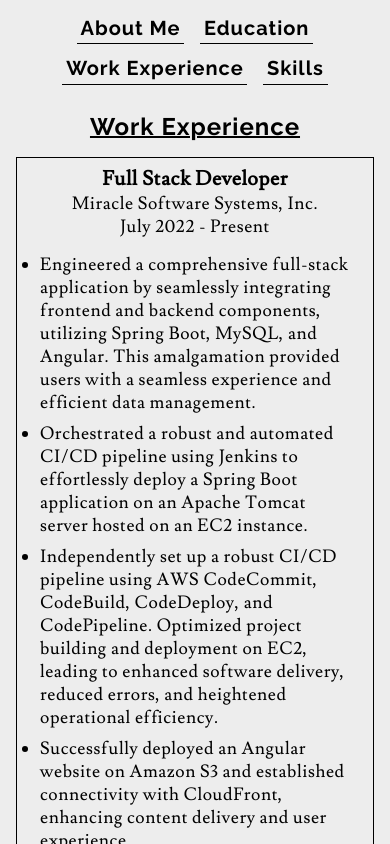
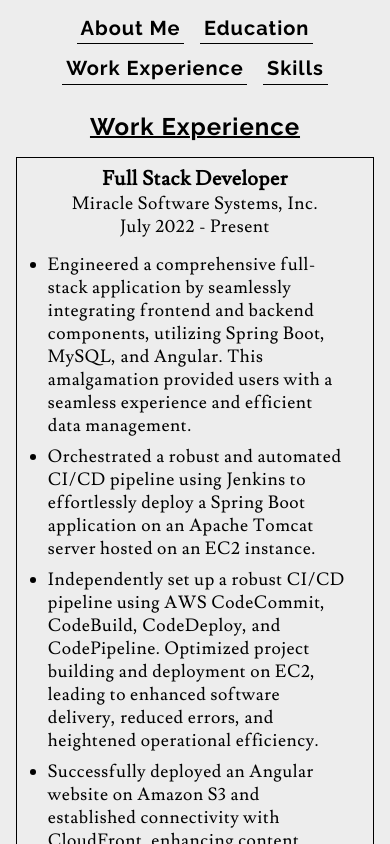
Before and after one commit to Arunam97/arunam.us, an Angular app: page /work-experience in a window 390 px wide. Shown: the top 844 px of the page. Built offline with nearby package versions, Linux system fonts and the light colour scheme.

Commit message:
command line push

```diff
--- a/src/app/components/about-me/about-me.component.html
+++ b/src/app/components/about-me/about-me.component.html
@@ -12,8 +12,9 @@
       <p><span id="welcome-span">Welcome to my website!</span></p>
       <div id="links">
         <a class="link" href="mailto: arunamgupta@proton.me" target="_blank">Email</a>
+        <a class="link" href="https://www.linkedin.com/in/arunamgupta/" target="_blank">LinkedIn</a>
         <a class="link" href="https://github.com/Arunam97" target="_blank">GitHub</a>
-        <a class="link" href="https://www.linkedin.com/in/arunamgupta/" target="_blank">LinkedIn</a>
+        <a class="link" href="https://leetcode.com/arunam/" target="_blank">LeetCode</a>
         <a class="link" href="https://drive.google.com/file/d/1Jb3RCmwxwsWuuBvdw38_TJDJXSWkwMUl/view?usp=sharing"
            target="_blank">View Resume</a>
       </div>
--- a/src/app/components/skills/skills.component.css
+++ b/src/app/components/skills/skills.component.css
@@ -46,6 +46,7 @@
     font-size: 1.25em;
     letter-spacing: 0.25vw;
     text-decoration: underline 0.5vw;
+    text-align: center;
   }
 
   .list {
--- a/src/app/components/work-experience/work-experience.component.css
+++ b/src/app/components/work-experience/work-experience.component.css
@@ -70,7 +70,7 @@
   }
 
   .work-description li {
-    margin: 2vw;
+    margin: 2vw 2vw 2vw 4vw;
   }
 
   .skills-learned {
```
